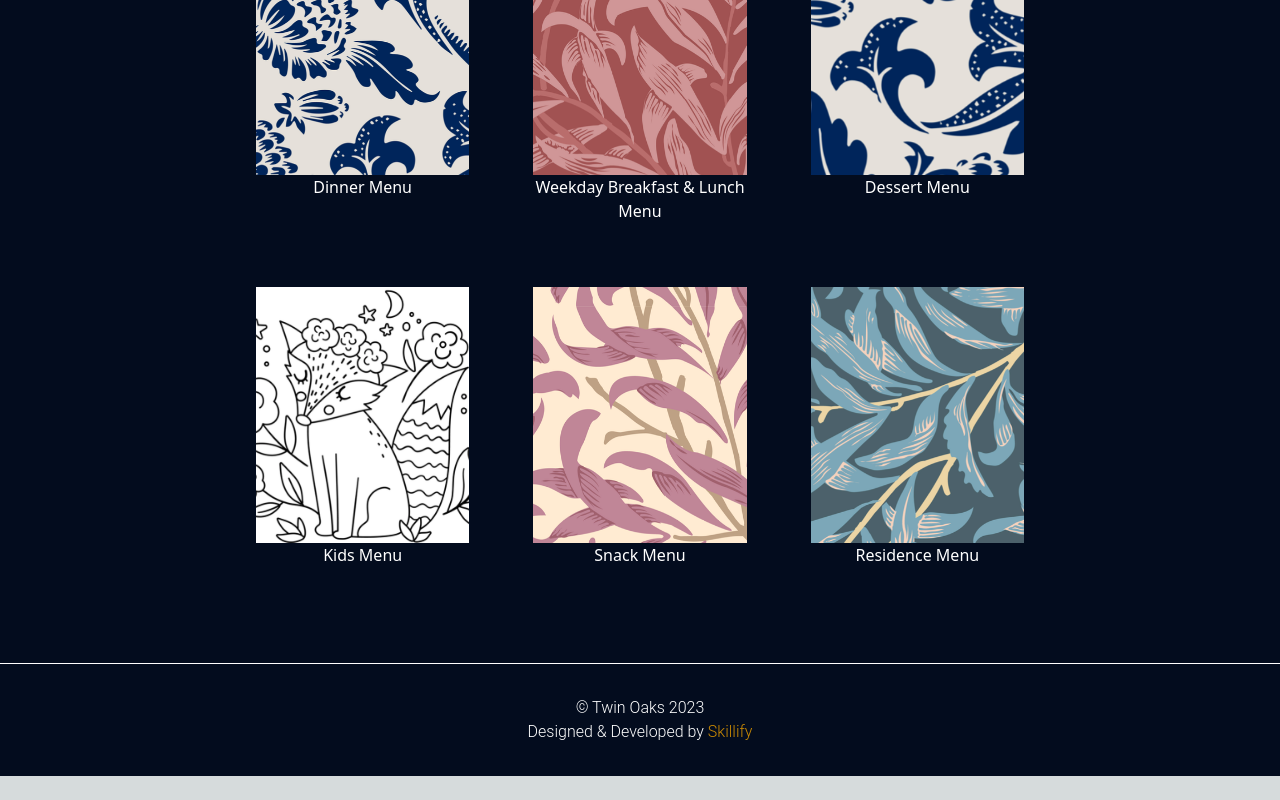
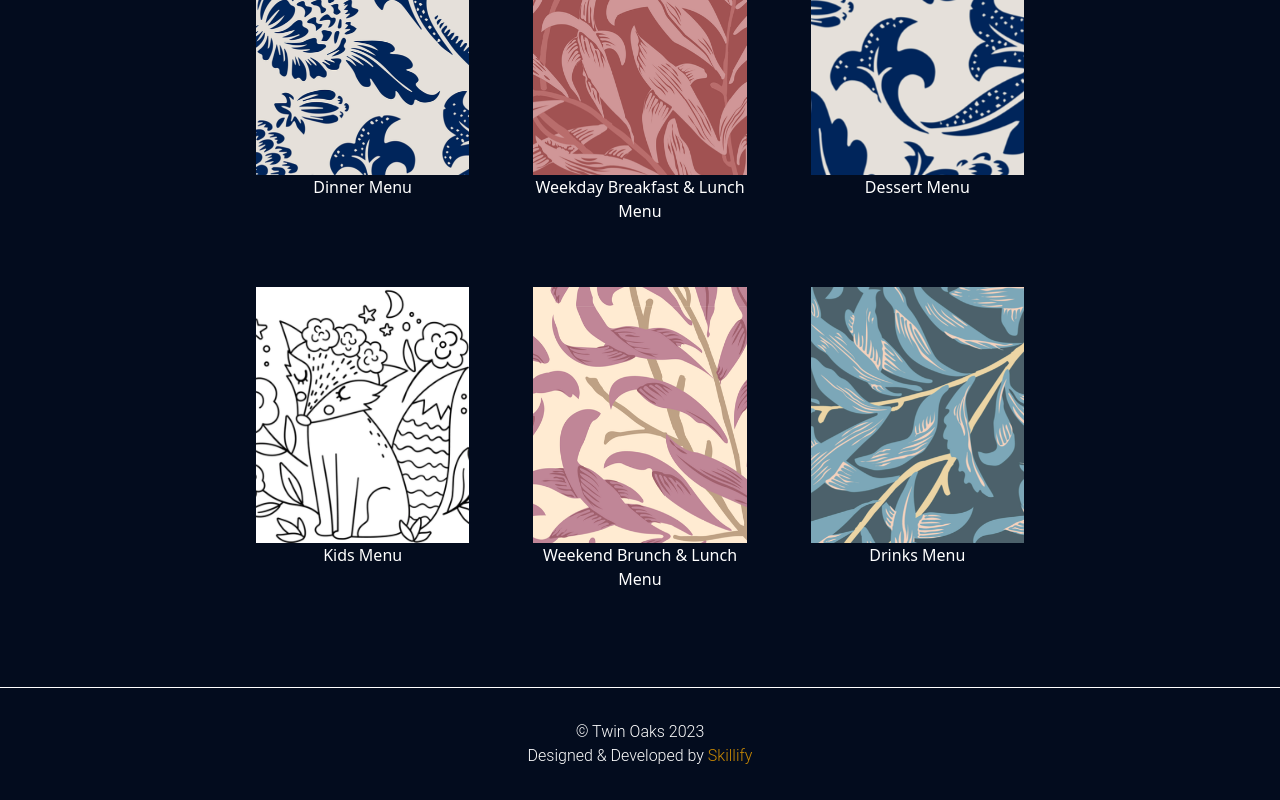
Before and after one commit to vithushan19/twin-oaks-landing, a Next.js app: page / in a window 1280 px wide. Shown: the part 4084-4884 px from the top of the page. Before the commit the page ends 4860 px from the top, so only its background shows below. Built offline with nearby package versions, Linux system fonts and the light colour scheme.

Commit message:
weekend and drinks

```diff
--- a/src/components/MenuSection.tsx
+++ b/src/components/MenuSection.tsx
@@ -29,14 +29,14 @@ export default function MenuSection() {
       link: "/menus/Kids-Menu.pdf",
     },
     {
-      name: "Snack Menu",
+      name: "Weekend Brunch & Lunch Menu",
       image: "/images/menus/Lunch-Set-Menu.png",
-      link: "/menus/Snack.pdf",
+      link: "/menus/Weekend Brunch Lunch.pdf",
     },
     {
-      name: "Residence Menu",
+      name: "Drinks Menu",
       image: "/images/menus/Dinner-Set-Menu.png",
-      link: "/menus/Residence.pdf",
+      link: "/menus/Drinks Menu.pdf",
     },
   ];
   return (
```
